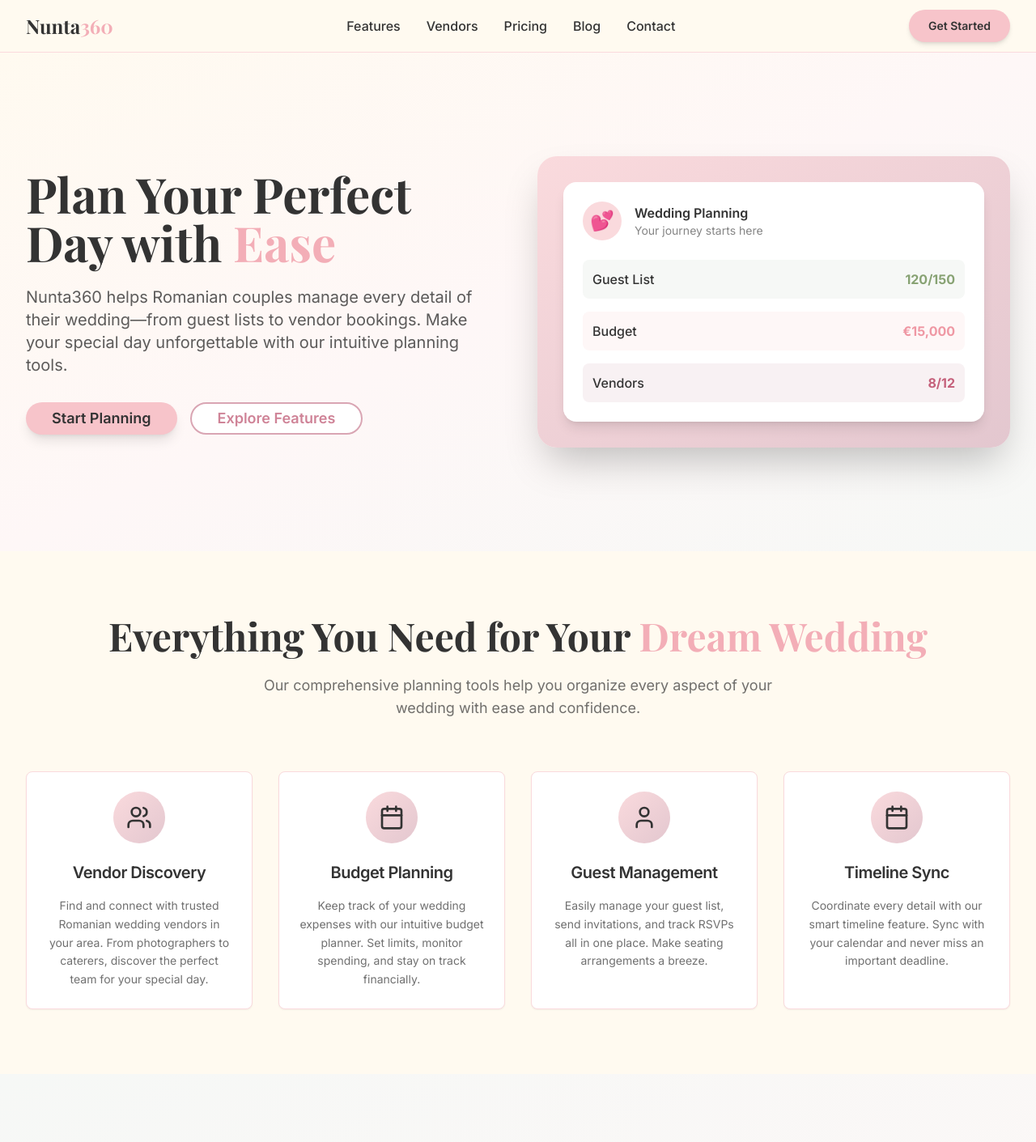
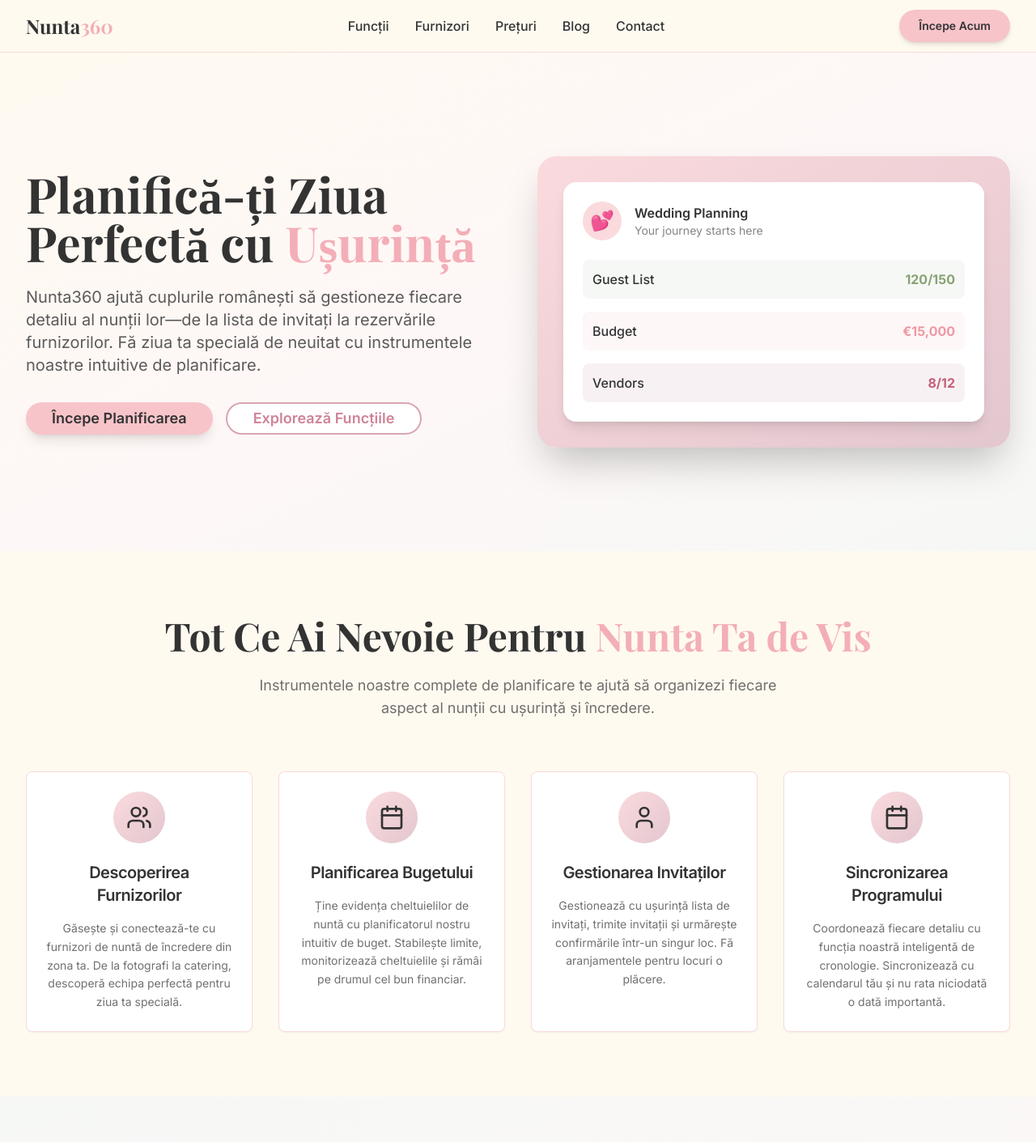
Before and after one commit to RaulBrindusan/Nunta360, a React (Vite) app: page / in a window 1280 px wide. Shown: the top 1411 px of the page at 81% size. Built offline with nearby package versions, Linux system fonts and the light colour scheme.

Commit message:
feat: Implement language toggle in footer
- Sets Romanian as the default language for the homepage.
- Adds functionality to switch to English when the "EN" button is clicked in the footer.

```diff
--- a/src/App.tsx
+++ b/src/App.tsx
@@ -1,8 +1,10 @@
+
 import { Toaster } from "@/components/ui/toaster";
 import { Toaster as Sonner } from "@/components/ui/sonner";
 import { TooltipProvider } from "@/components/ui/tooltip";
 import { QueryClient, QueryClientProvider } from "@tanstack/react-query";
 import { BrowserRouter, Routes, Route } from "react-router-dom";
+import { LanguageProvider } from "@/contexts/LanguageContext";
 import Index from "./pages/Index";
 import NotFound from "./pages/NotFound";
 
@@ -11,6 +13,7 @@ const queryClient = new QueryClient();
 const App = () => (
   <QueryClientProvider client={queryClient}>
     <TooltipProvider>
+      <LanguageProvider>
         <Toaster />
         <Sonner />
         <BrowserRouter>
@@ -20,6 +23,7 @@ const App = () => (
             <Route path="*" element={<NotFound />} />
           </Routes>
         </BrowserRouter>
+      </LanguageProvider>
     </TooltipProvider>
   </QueryClientProvider>
 );
--- a/src/components/FeaturesSection.tsx
+++ b/src/components/FeaturesSection.tsx
@@ -2,41 +2,44 @@
 import React from 'react';
 import { Card, CardContent, CardDescription, CardHeader, CardTitle } from '@/components/ui/card';
 import { Users, Calendar, User } from 'lucide-react';
+import { useLanguage } from '@/contexts/LanguageContext';
+
+const FeaturesSection = () => {
+  const { t } = useLanguage();
 
   const features = [
     {
       icon: Users,
-    title: 'Vendor Discovery',
-    description: 'Find and connect with trusted Romanian wedding vendors in your area. From photographers to caterers, discover the perfect team for your special day.'
+      title: t('features.vendorDiscovery'),
+      description: t('features.vendorDescription')
     },
     {
       icon: Calendar,
-    title: 'Budget Planning',
-    description: 'Keep track of your wedding expenses with our intuitive budget planner. Set limits, monitor spending, and stay on track financially.'
+      title: t('features.budgetPlanning'),
+      description: t('features.budgetDescription')
     },
     {
       icon: User,
-    title: 'Guest Management',
-    description: 'Easily manage your guest list, send invitations, and track RSVPs all in one place. Make seating arrangements a breeze.'
+      title: t('features.guestManagement'),
+      description: t('features.guestDescription')
     },
     {
       icon: Calendar,
-    title: 'Timeline Sync',
-    description: 'Coordinate every detail with our smart timeline feature. Sync with your calendar and never miss an important deadline.'
+      title: t('features.timelineSync'),
+      description: t('features.timelineDescription')
     }
   ];
 
-const FeaturesSection = () => {
   return (
     <section id="features" className="py-20 bg-ivory">
       <div className="container mx-auto px-4 lg:px-8">
         <div className="text-center mb-16">
           <h2 className="text-3xl lg:text-5xl font-serif font-bold text-charcoal mb-6">
-            Everything You Need for Your
-            <span className="text-blush-400"> Dream Wedding</span>
+            {t('features.title')}
+            <span className="text-blush-400"> {t('features.titleAccent')}</span>
           </h2>
           <p className="text-lg text-charcoal/70 max-w-2xl mx-auto">
-            Our comprehensive planning tools help you organize every aspect of your wedding with ease and confidence.
+            {t('features.subtitle')}
           </p>
         </div>
 
--- a/src/components/Footer.tsx
+++ b/src/components/Footer.tsx
@@ -1,8 +1,11 @@
 
 import React from 'react';
 import { Button } from '@/components/ui/button';
+import { useLanguage } from '@/contexts/LanguageContext';
 
 const Footer = () => {
+  const { t, language, setLanguage } = useLanguage();
+
   return (
     <footer className="bg-charcoal text-white py-16">
       <div className="container mx-auto px-4 lg:px-8">
@@ -13,14 +16,24 @@ const Footer = () => {
               Nunta<span className="text-blush-300">360</span>
             </h3>
             <p className="text-white/70 leading-relaxed">
-              Making wedding planning beautiful, simple, and stress-free for Romanian couples.
+              {t('footer.tagline')}
             </p>
             <div className="flex items-center space-x-2 mt-4">
-              <Button variant="ghost" size="sm" className="text-white hover:text-blush-300 hover:bg-white/10">
+              <Button
+                variant="ghost"
+                size="sm"
+                className={`${language === 'ro' ? 'text-white' : 'text-white/70'} hover:text-blush-300 hover:bg-white/10`}
+                onClick={() => setLanguage('ro')}
+              >
                 RO
               </Button>
               <span className="text-white/40">|</span>
-              <Button variant="ghost" size="sm" className="text-white/70 hover:text-blush-300 hover:bg-white/10">
+              <Button
+                variant="ghost"
+                size="sm"
+                className={`${language === 'en' ? 'text-white' : 'text-white/70'} hover:text-blush-300 hover:bg-white/10`}
+                onClick={() => setLanguage('en')}
+              >
                 EN
               </Button>
             </div>
@@ -28,33 +41,33 @@ const Footer = () => {
 
           {/* Quick Links */}
           <div>
-            <h4 className="font-semibold text-lg mb-4">Product</h4>
+            <h4 className="font-semibold text-lg mb-4">{t('footer.product')}</h4>
             <ul className="space-y-2">
-              <li><a href="#features" className="text-white/70 hover:text-blush-300 transition-colors">Features</a></li>
-              <li><a href="#pricing" className="text-white/70 hover:text-blush-300 transition-colors">Pricing</a></li>
-              <li><a href="#vendors" className="text-white/70 hover:text-blush-300 transition-colors">Vendors</a></li>
+              <li><a href="#features" className="text-white/70 hover:text-blush-300 transition-colors">{t('nav.features')}</a></li>
+              <li><a href="#pricing" className="text-white/70 hover:text-blush-300 transition-colors">{t('nav.pricing')}</a></li>
+              <li><a href="#vendors" className="text-white/70 hover:text-blush-300 transition-colors">{t('nav.vendors')}</a></li>
               <li><a href="#testimonials" className="text-white/70 hover:text-blush-300 transition-colors">Reviews</a></li>
             </ul>
           </div>
 
           {/* Support */}
           <div>
-            <h4 className="font-semibold text-lg mb-4">Support</h4>
+            <h4 className="font-semibold text-lg mb-4">{t('footer.support')}</h4>
             <ul className="space-y-2">
-              <li><a href="#" className="text-white/70 hover:text-blush-300 transition-colors">Help Center</a></li>
-              <li><a href="#contact" className="text-white/70 hover:text-blush-300 transition-colors">Contact Us</a></li>
-              <li><a href="#" className="text-white/70 hover:text-blush-300 transition-colors">Wedding Guide</a></li>
-              <li><a href="#blog" className="text-white/70 hover:text-blush-300 transition-colors">Blog</a></li>
+              <li><a href="#" className="text-white/70 hover:text-blush-300 transition-colors">{t('footer.helpCenter')}</a></li>
+              <li><a href="#contact" className="text-white/70 hover:text-blush-300 transition-colors">{t('footer.contactUs')}</a></li>
+              <li><a href="#" className="text-white/70 hover:text-blush-300 transition-colors">{t('footer.weddingGuide')}</a></li>
+              <li><a href="#blog" className="text-white/70 hover:text-blush-300 transition-colors">{t('nav.blog')}</a></li>
             </ul>
           </div>
 
           {/* Legal */}
           <div>
-            <h4 className="font-semibold text-lg mb-4">Legal</h4>
+            <h4 className="font-semibold text-lg mb-4">{t('footer.legal')}</h4>
             <ul className="space-y-2">
-              <li><a href="#" className="text-white/70 hover:text-blush-300 transition-colors">Privacy Policy</a></li>
-              <li><a href="#" className="text-white/70 hover:text-blush-300 transition-colors">Terms of Service</a></li>
-              <li><a href="#" className="text-white/70 hover:text-blush-300 transition-colors">Cookie Policy</a></li>
+              <li><a href="#" className="text-white/70 hover:text-blush-300 transition-colors">{t('footer.privacyPolicy')}</a></li>
+              <li><a href="#" className="text-white/70 hover:text-blush-300 transition-colors">{t('footer.termsOfService')}</a></li>
+              <li><a href="#" className="text-white/70 hover:text-blush-300 transition-colors">{t('footer.cookiePolicy')}</a></li>
               <li><a href="#" className="text-white/70 hover:text-blush-300 transition-colors">GDPR</a></li>
             </ul>
           </div>
@@ -84,7 +97,7 @@ const Footer = () => {
               </a>
             </div>
             <p className="text-white/60 text-sm">
-              © 2024 Nunta360. All rights reserved. Made with ❤️ in Romania.
+              {t('footer.copyright')}
             </p>
           </div>
         </div>
--- a/src/components/Header.tsx
+++ b/src/components/Header.tsx
@@ -2,9 +2,11 @@
 import React, { useState } from 'react';
 import { Button } from '@/components/ui/button';
 import { Menu, X } from 'lucide-react';
+import { useLanguage } from '@/contexts/LanguageContext';
 
 const Header = () => {
   const [isMenuOpen, setIsMenuOpen] = useState(false);
+  const { t } = useLanguage();
 
   const toggleMenu = () => setIsMenuOpen(!isMenuOpen);
 
@@ -22,26 +24,26 @@ const Header = () => {
           {/* Desktop Navigation */}
           <nav className="hidden md:flex items-center space-x-8">
             <a href="#features" className="text-charcoal hover:text-blush-400 transition-colors font-medium">
-              Features
+              {t('nav.features')}
             </a>
             <a href="#vendors" className="text-charcoal hover:text-blush-400 transition-colors font-medium">
-              Vendors
+              {t('nav.vendors')}
             </a>
             <a href="#pricing" className="text-charcoal hover:text-blush-400 transition-colors font-medium">
-              Pricing
+              {t('nav.pricing')}
             </a>
             <a href="#blog" className="text-charcoal hover:text-blush-400 transition-colors font-medium">
-              Blog
+              {t('nav.blog')}
             </a>
             <a href="#contact" className="text-charcoal hover:text-blush-400 transition-colors font-medium">
-              Contact
+              {t('nav.contact')}
             </a>
           </nav>
 
           {/* Desktop CTA */}
           <div className="hidden md:flex">
             <Button className="bg-blush-300 hover:bg-blush-400 text-charcoal font-semibold px-6 py-2 rounded-full transition-all duration-300 shadow-md hover:shadow-lg">
-              Get Started
+              {t('nav.getStarted')}
             </Button>
           </div>
 
@@ -63,22 +65,22 @@ const Header = () => {
           <div className="md:hidden bg-ivory border-t border-blush-200 animate-fade-in">
             <nav className="px-4 py-4 space-y-3">
               <a href="#features" className="block text-charcoal hover:text-blush-400 font-medium py-2">
-                Features
+                {t('nav.features')}
               </a>
               <a href="#vendors" className="block text-charcoal hover:text-blush-400 font-medium py-2">
-                Vendors
+                {t('nav.vendors')}
               </a>
               <a href="#pricing" className="block text-charcoal hover:text-blush-400 font-medium py-2">
-                Pricing
+                {t('nav.pricing')}
               </a>
               <a href="#blog" className="block text-charcoal hover:text-blush-400 font-medium py-2">
-                Blog
+                {t('nav.blog')}
               </a>
               <a href="#contact" className="block text-charcoal hover:text-blush-400 font-medium py-2">
-                Contact
+                {t('nav.contact')}
               </a>
               <Button className="w-full bg-blush-300 hover:bg-blush-400 text-charcoal font-semibold mt-4">
-                Get Started
+                {t('nav.getStarted')}
               </Button>
             </nav>
           </div>
--- a/src/components/HeroSection.tsx
+++ b/src/components/HeroSection.tsx
@@ -1,8 +1,11 @@
 
 import React from 'react';
 import { Button } from '@/components/ui/button';
+import { useLanguage } from '@/contexts/LanguageContext';
 
 const HeroSection = () => {
+  const { t } = useLanguage();
+
   return (
     <section className="bg-gradient-to-br from-ivory via-blush-50 to-sage-50 py-20 lg:py-32">
       <div className="container mx-auto px-4 lg:px-8">
@@ -10,21 +13,21 @@ const HeroSection = () => {
           {/* Content */}
           <div className="animate-fade-in">
             <h1 className="text-4xl lg:text-6xl font-serif font-bold text-charcoal leading-tight mb-6">
-              Plan Your Perfect Day with{' '}
-              <span className="text-blush-400">Ease</span>
+              {t('hero.title')}{' '}
+              <span className="text-blush-400">{t('hero.titleAccent')}</span>
             </h1>
             <p className="text-lg lg:text-xl text-charcoal/80 mb-8 leading-relaxed">
-              Nunta360 helps Romanian couples manage every detail of their wedding—from guest lists to vendor bookings. Make your special day unforgettable with our intuitive planning tools.
+              {t('hero.subtitle')}
             </p>
             <div className="flex flex-col sm:flex-row gap-4">
               <Button className="bg-blush-300 hover:bg-blush-400 text-charcoal font-semibold px-8 py-3 rounded-full text-lg transition-all duration-300 shadow-lg hover:shadow-xl">
-                Start Planning
+                {t('hero.startPlanning')}
               </Button>
               <Button
                 variant="outline"
                 className="border-2 border-dustyRose-300 text-dustyRose-400 hover:bg-dustyRose-300 hover:text-white font-semibold px-8 py-3 rounded-full text-lg transition-all duration-300"
               >
-                Explore Features
+                {t('hero.exploreFeatures')}
               </Button>
             </div>
           </div>
--- /dev/null
+++ b/src/contexts/LanguageContext.tsx
@@ -0,0 +1,139 @@
+
+import React, { createContext, useContext, useState, ReactNode } from 'react';
+
+type Language = 'ro' | 'en';
+
+interface LanguageContextType {
+  language: Language;
+  setLanguage: (lang: Language) => void;
+  t: (key: string) => string;
+}
+
+const LanguageContext = createContext<LanguageContextType | undefined>(undefined);
+
+const translations = {
+  ro: {
+    // Header
+    'nav.features': 'Funcții',
+    'nav.vendors': 'Furnizori',
+    'nav.pricing': 'Prețuri',
+    'nav.blog': 'Blog',
+    'nav.contact': 'Contact',
+    'nav.getStarted': 'Începe Acum',
+
+    // Hero Section
+    'hero.title': 'Planifică-ți Ziua Perfectă cu',
+    'hero.titleAccent': 'Ușurință',
+    'hero.subtitle': 'Nunta360 ajută cuplurile românești să gestioneze fiecare detaliu al nunții lor—de la lista de invitați la rezervările furnizorilor. Fă ziua ta specială de neuitat cu instrumentele noastre intuitive de planificare.',
+    'hero.startPlanning': 'Începe Planificarea',
+    'hero.exploreFeatures': 'Explorează Funcțiile',
+
+    // Features Section
+    'features.title': 'Tot Ce Ai Nevoie Pentru',
+    'features.titleAccent': 'Nunta Ta de Vis',
+    'features.subtitle': 'Instrumentele noastre complete de planificare te ajută să organizezi fiecare aspect al nunții cu ușurință și încredere.',
+    'features.vendorDiscovery': 'Descoperirea Furnizorilor',
+    'features.vendorDescription': 'Găsește și conectează-te cu furnizori de nuntă de încredere din zona ta. De la fotografi la catering, descoperă echipa perfectă pentru ziua ta specială.',
+    'features.budgetPlanning': 'Planificarea Bugetului',
+    'features.budgetDescription': 'Ține evidența cheltuielilor de nuntă cu planificatorul nostru intuitiv de buget. Stabilește limite, monitorizează cheltuielile și rămâi pe drumul cel bun financiar.',
+    'features.guestManagement': 'Gestionarea Invitaților',
+    'features.guestDescription': 'Gestionează cu ușurință lista de invitați, trimite invitații și urmărește confirmările într-un singur loc. Fă aranjamentele pentru locuri o plăcere.',
+    'features.timelineSync': 'Sincronizarea Programului',
+    'features.timelineDescription': 'Coordonează fiecare detaliu cu funcția noastră inteligentă de cronologie. Sincronizează cu calendarul tău și nu rata niciodată o dată importantă.',
+
+    // CTA Banner
+    'cta.title': 'Gata să Îți Începi Călătoria',
+    'cta.titleAccent': 'Împreună?',
+    'cta.subtitle': 'Alătură-te miilor de cupluri românești care au avut încredere în Nunta360 pentru a-și planifica ziua perfectă de nuntă. Începe contul tău gratuit astăzi și începe să planifici sărbătoarea unei vieți.',
+    'cta.createAccount': 'Creează Contul Tău Gratuit',
+    'cta.trial': 'Nu necesită card de credit • Încercare gratuită de 14 zile • Anulare oricând',
+
+    // Footer
+    'footer.tagline': 'Facem planificarea nunții frumoasă, simplă și fără stres pentru cuplurile românești.',
+    'footer.product': 'Produs',
+    'footer.support': 'Suport',
+    'footer.legal': 'Legal',
+    'footer.helpCenter': 'Centru de Ajutor',
+    'footer.contactUs': 'Contactează-ne',
+    'footer.weddingGuide': 'Ghid de Nuntă',
+    'footer.privacyPolicy': 'Politica de Confidențialitate',
+    'footer.termsOfService': 'Termenii de Utilizare',
+    'footer.cookiePolicy': 'Politica Cookie',
+    'footer.copyright': '© 2024 Nunta360. Toate drepturile rezervate. Făcut cu ❤️ în România.'
+  },
+  en: {
+    // Header
+    'nav.features': 'Features',
+    'nav.vendors': 'Vendors',
+    'nav.pricing': 'Pricing',
+    'nav.blog': 'Blog',
+    'nav.contact': 'Contact',
+    'nav.getStarted': 'Get Started',
+
+    // Hero Section
+    'hero.title': 'Plan Your Perfect Day with',
+    'hero.titleAccent': 'Ease',
+    'hero.subtitle': 'Nunta360 helps Romanian couples manage every detail of their wedding—from guest lists to vendor bookings. Make your special day unforgettable with our intuitive planning tools.',
+    'hero.startPlanning': 'Start Planning',
+    'hero.exploreFeatures': 'Explore Features',
+
+    // Features Section
+    'features.title': 'Everything You Need for Your',
+    'features.titleAccent': 'Dream Wedding',
+    'features.subtitle': 'Our comprehensive planning tools help you organize every aspect of your wedding with ease and confidence.',
+    'features.vendorDiscovery': 'Vendor Discovery',
+    'features.vendorDescription': 'Find and connect with trusted Romanian wedding vendors in your area. From photographers to caterers, discover the perfect team for your special day.',
+    'features.budgetPlanning': 'Budget Planning',
+    'features.budgetDescription': 'Keep track of your wedding expenses with our intuitive budget planner. Set limits, monitor spending, and stay on track financially.',
+    'features.guestManagement': 'Guest Management',
+    'features.guestDescription': 'Easily manage your guest list, send invitations, and track RSVPs all in one place. Make seating arrangements a breeze.',
+    'features.timelineSync': 'Timeline Sync',
+    'features.timelineDescription': 'Coordinate every detail with our smart timeline feature. Sync with your calendar and never miss an important deadline.',
+
+    // CTA Banner
+    'cta.title': 'Ready to Start Your Journey',
+    'cta.titleAccent': 'Together?',
+    'cta.subtitle': 'Join thousands of Romanian couples who trusted Nunta360 to plan their perfect wedding day. Start your free account today and begin planning the celebration of a lifetime.',
+    'cta.createAccount': 'Create Your Free Account',
+    'cta.trial': 'No credit card required • 14-day free trial • Cancel anytime',
+
+    // Footer
+    'footer.tagline': 'Making wedding planning beautiful, simple, and stress-free for Romanian couples.',
+    'footer.product': 'Product',
+    'footer.support': 'Support',
+    'footer.legal': 'Legal',
+    'footer.helpCenter': 'Help Center',
+    'footer.contactUs': 'Contact Us',
+    'footer.weddingGuide': 'Wedding Guide',
+    'footer.privacyPolicy': 'Privacy Policy',
+    'footer.termsOfService': 'Terms of Service',
+    'footer.cookiePolicy': 'Cookie Policy',
+    'footer.copyright': '© 2024 Nunta360. All rights reserved. Made with ❤️ in Romania.'
+  }
+};
+
+interface LanguageProviderProps {
+  children: ReactNode;
+}
+
+export const LanguageProvider: React.FC<LanguageProviderProps> = ({ children }) => {
+  const [language, setLanguage] = useState<Language>('ro');
+
+  const t = (key: string): string => {
+    return translations[language][key] || key;
+  };
+
+  return (
+    <LanguageContext.Provider value={{ language, setLanguage, t }}>
+      {children}
+    </LanguageContext.Provider>
+  );
+};
+
+export const useLanguage = (): LanguageContextType => {
+  const context = useContext(LanguageContext);
+  if (!context) {
+    throw new Error('useLanguage must be used within a LanguageProvider');
+  }
+  return context;
+};
```
Also changed, not shown: src/components/CTABanner.tsx (+8 -5 lines). Lines whose indentation alone changed are shown as unchanged.
